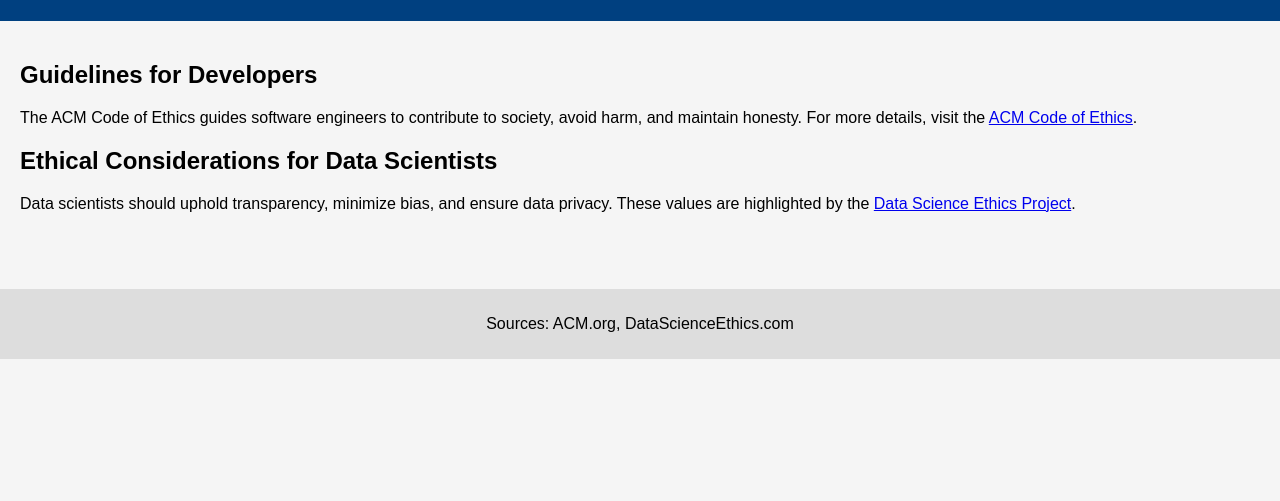
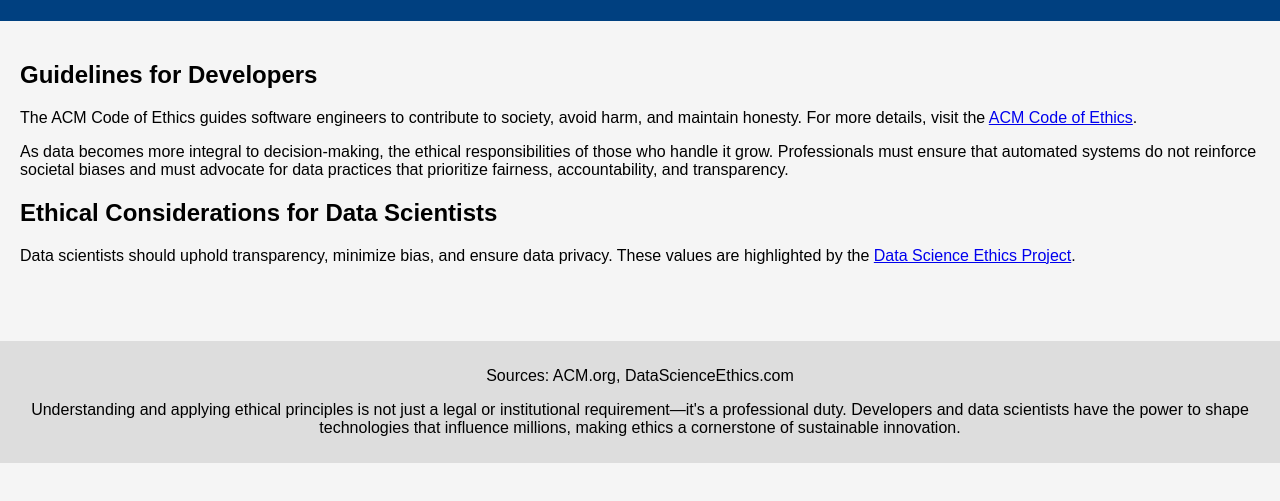
Before and after one commit to azegeta/Assignment-4, a plain HTML site: page ethics.html in a window 1280 px wide. Shown: the part 117-618 px from the top of the page. Drawn offline with Linux system fonts and the light colour scheme.

Commit message:
Update ethics.html

```diff
--- a/ethics.html
+++ b/ethics.html
@@ -21,6 +21,8 @@
     <section>
       <h2>Guidelines for Developers</h2>
       <p>The ACM Code of Ethics guides software engineers to contribute to society, avoid harm, and maintain honesty. For more details, visit the <a href="https://www.acm.org/code-of-ethics" target="_blank">ACM Code of Ethics</a>.</p>
+      <p>As data becomes more integral to decision-making, the ethical responsibilities of those who handle it grow. Professionals must ensure that automated systems do not reinforce societal biases and must advocate for data practices that prioritize fairness, accountability, and transparency.</p>
+
 
       <h2>Ethical Considerations for Data Scientists</h2>
       <p>Data scientists should uphold transparency, minimize bias, and ensure data privacy. These values are highlighted by the <a href="https://www.datascienceethics.com/" target="_blank">Data Science Ethics Project</a>.</p>
@@ -29,6 +31,9 @@
 
   <footer>
     <p>Sources: ACM.org, DataScienceEthics.com</p>
+
+    <p>Understanding and applying ethical principles is not just a legal or institutional requirement—it's a professional duty. Developers and data scientists have the power to shape technologies that influence millions, making ethics a cornerstone of sustainable innovation.</p>
+
   </footer>
 </body>
 </html>
```
